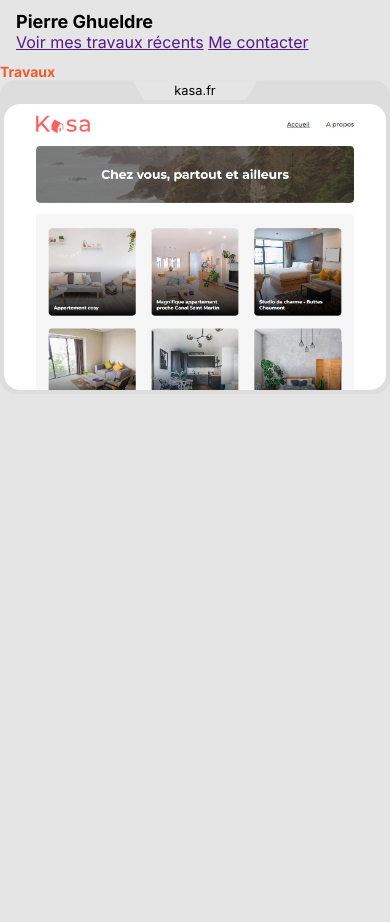
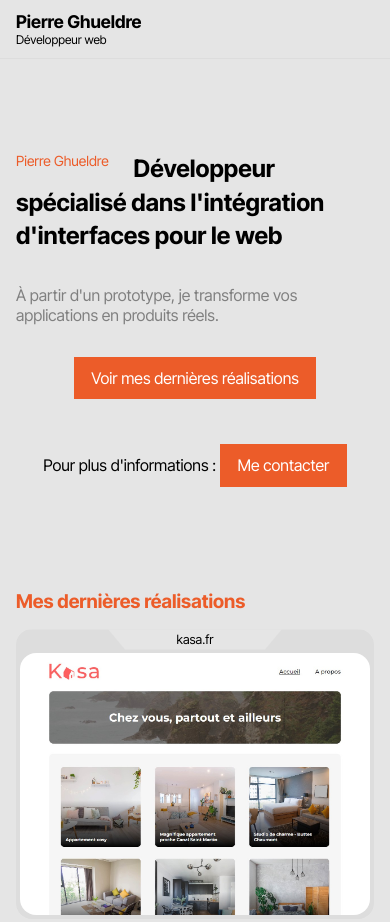
Before and after one commit to ghueldre-pierre/portfolio_dev, a plain HTML site: page index.html in a window 390 px wide. Shown: the top 922 px of the page. Before the commit the page ends 844 px from the top, so only its background shows below. Drawn offline with Linux system fonts and the light colour scheme.

Commit message:
mobile ok

```diff
--- a/index.html
+++ b/index.html
@@ -3,34 +3,62 @@
 <head>
     <meta charset="UTF-8">
     <meta name="viewport" content="width=device-width, initial-scale=1.0">
+    <!-- <link rel="preconnect" href="https://fonts.googleapis.com">
+    <link rel="preconnect" href="https://fonts.gstatic.com" crossorigin>
+    <link href="https://fonts.googleapis.com/css2?family=Inter:wght@100..900&display=swap" rel="stylesheet"> -->
     <link rel="preconnect" href="https://fonts.googleapis.com">
-    <link rel="preconnect" href="https://fonts.gstatic.com" crossorigin>
-    <link href="https://fonts.googleapis.com/css2?family=Inter:wght@100..900&display=swap" rel="stylesheet">
+<link rel="preconnect" href="https://fonts.gstatic.com" crossorigin>
+<link href="https://fonts.googleapis.com/css2?family=Inter+Tight:ital,wght@0,100..900;1,100..900&display=swap" rel="stylesheet">
     <!-- <link rel="stylesheet" href="style-min.css"> -->
     <link rel="stylesheet" href="style.css">
     <script type="module" src="main.js"></script>
-    <title>Portfolio de Pierre</title>
+    <!-- TODO : Ajouter des "mot-clés" sans en abuser -->
+    <meta name="description" content="Développeur web méticuleux et polyvalent">
+    <title>Portfolio de Pierre Ghueldre</title>
 </head>
 <body>
-    <header class="site-header">
-        <h1>Pierre Ghueldre</h1>
-        <!-- METTRE l'INTRO ICI -->
-        <!-- MOBILE ONLY -->
-        <a href="">Voir mes travaux récents</a>
-        <a href="">Me contacter</a>
+    <header class="main-container">
+        <a href="#" class="logo-txt">
+            <dl>
+                <dt>Pierre Ghueldre</dt>
+                <dd>Développeur web</dd>
+                <!-- https://stackoverflow.com/a/61311269 -->
+                <!-- <dd>Intégrateur web</dd> -->
+            </dl>
+        </a>
     </header>
     <main>
-        <section id="works">
-            <h2>Travaux</h2>
+        <section id="intro" class="main-container">
+            <div class="head">
+                <h1>Développeur spécialisé dans l'intégration d'interfaces pour le web</h1>
+                <p class="my-name">Pierre Ghueldre</p>
+            </div>
+            <div class="content">
+                <p>À partir d'un prototype, je transforme vos applications en produits réels.</p>
+            </div>
+            <nav>
+                <div class="call-to-action">
+                    <a href="#works" class="cta">Voir mes dernières réalisations</a>
+                </div>
+                <p class="call-to-contact"><span>Pour plus d'informations : </span><a href="mailto:ghueldre.pierre@laposte.net" class="cta">Me contacter</a></p>
+            </nav>
+            <!-- METTRE l'INTRO ICI -->
+            <!-- MOBILE ONLY -->
+
+            <!-- <a href="">Voir mes travaux récents</a> -->
+            <!-- <a href="">Me contacter</a> -->
+        </section>
+        <section id="works" class="main-container">
+            <h2>Mes dernières réalisations</h2>
             <div class="works-grid">
-                <article class="work" data-work-id="kasa">
+                <!-- <article class="work" data-work-id="kasa">
                     <div class="card">
                         <div class="tab">
                             <p>kasa.fr</p>
                         </div>
                         <img src="./images/kasa_preview.jpg" alt="">
                     </div>
-                </article>
+                </article> -->
             </div>
             <dialog id="work_dialog">
                 <div class="top-ui">
@@ -47,6 +75,18 @@
             </dialog>
         </section>
     </main>
+    <!-- En ce qui concerne les templates : -->
+    <!-- Je laisse des données en guise d'exemple -->
+    <template id="work_article_template">
+        <article class="work" data-work-id="kasa">
+            <div class="card">
+                <div class="tab">
+                    <p>kasa.fr</p>
+                </div>
+                <img src="./images/kasa_preview.jpg" alt="">
+            </div>
+        </article>
+    </template>
     <template id="work_template">
         <div class="card">
             <div class="tab">
@@ -62,9 +102,9 @@
             <dd class="item">
                 <ul class="no-default tech-list" data-key="tech_list"></ul>
             </dd>
-            <dt>Détails :</dt>
+            <dt>Tâches accomplies :</dt>
             <dd class="item">
-                <ul class="detail-list" data-key="detail_list"></ul>
+                <ul class="detail-list" data-key="task_list"></ul>
             </dd>
             <dt>Liens :</dt>
             <dd class="item">
--- a/main.js
+++ b/main.js
@@ -15,7 +15,7 @@ const workData = {
             "React Router": "./icons/react-router.svg",
             "Sass": "./icons/sass.svg"
         },
-        "detail_list": [
+        "task_list": [
             "Configuration de la navigation entre les pages de l'application avec React Router",
             "Développement de l'interface grâce à des composants React",
             "Utilisation des animations CSS",
@@ -23,6 +23,26 @@ const workData = {
         ],
         "link_list": {
             "Voir le code sur GitHub": "https://github.com/ghueldre-pierre/oc-projet-8"
+        }
+    },
+    "nina": {
+        "url": "nina-carducci.fr",
+        "preview_image": "./images/nina_preview.jpg",
+        "intro": [
+            "Nina, photographe professionnelle à fait appel à mes services pour optimiser son site et améliorer sa visibilité sur le web."
+        ],
+        "role": "Développeur frontend",
+        "tech_list": {
+            "Google Lighthouse": "./icons/google_light_house.jpg"
+        },
+        "task_list": [
+            "Optimisation globale du site tant sur les performances que sur le SEO",
+            "Mise en place d'un référencement local en utilisant Schema.org",
+            "Paramètrage du site pour l'afficher sur les réseaux sociaux",
+            "Améliorations et tests d'accessibilité"
+        ],
+        "link_list": {
+            "Voir le code sur GitHub": "https://github.com/ghueldre-pierre/oc-projet-9"
         }
     }
 };
@@ -57,7 +77,7 @@ const workContentDrivers = {
             element.append(li);
         }
     },
-    detail_list: (element, detailData) => {
+    task_list: (element, detailData) => {
         let li;
         for(const detailString of detailData) {
             li = document.createElement("li");
@@ -104,3 +124,32 @@ window.addEventListener("click", (event) => {
         workDialogElement.showModal();
     }
 });
+
+const workArticleTemplate = document.body.querySelector("#work_article_template");
+
+function createWorkArticle(workId) {
+    const workArticle = workArticleTemplate.content.cloneNode(true);
+    const data = workData[workId];
+
+    let elementToProcess = workArticle.querySelector("article");
+    elementToProcess.dataset.workId = workId;
+
+    elementToProcess = workArticle.querySelector(".tab p");
+    elementToProcess.textContent = data.url;
+
+    elementToProcess = workArticle.querySelector("img");
+    elementToProcess.setAttribute("src", data.preview_image)
+
+    return workArticle;
+}
+
+window.addEventListener("load", (event) => {
+    const workNames = Object.keys(workData);
+    const worksContainer = document.createDocumentFragment();
+    let newWork;
+    for(const id of workNames) {
+        newWork = createWorkArticle(id);
+        worksContainer.append(newWork);
+    }
+    document.body.querySelector(".works-grid").append(worksContainer);
+});
--- a/style.css
+++ b/style.css
@@ -1,4 +1,5 @@
-* {
+*, *::before, *::after {
+    box-sizing: border-box;
     margin: 0;
     padding: 0;
 }
@@ -9,7 +10,12 @@
 }
 
 body {
-    font-family: "Inter", sans-serif;
+    /*font-family: "Inter", sans-serif;*/
+
+    font-family: "Inter Tight", sans-serif;
+    font-optical-sizing: auto;
+    font-weight: 400;
+    font-style: normal;
 
     background-color: var(--main-bg-color);
     --current-bg-color: var(--main-bg-color);
@@ -30,9 +36,6 @@ ul.no-default {
 }
 
 /* ------------------- */
-.site-header {
-    padding: 0.7rem 1rem;
-}
 
 h1 {
     font-size: 18px;
@@ -40,7 +43,104 @@ h1 {
 
 h2 {
     color: var(--accent-color);
-    font-size: 14px;
+    /* font-size: 14px; */
+    font-size: 19px;
+}
+
+.main-container {
+    padding: 0.7rem 1rem;
+}
+
+section > * + * {
+    margin-top: 1rem;
+}
+
+/* ------------------- */
+header {
+    border-bottom: 1px solid #ddd;
+}
+
+a.logo-txt {
+    color: currentColor;
+    text-decoration-line: none;
+}
+
+.logo-txt dt {
+    font-size: 1.1rem;
+    font-weight: 700;
+}
+
+.logo-txt dd {
+    font-size: .75rem;
+}
+
+/* ------------------- */
+
+.cta {
+    color: white;
+    background-color: var(--accent-color);
+    cursor: pointer;
+    padding: 0.7em 1.1em;
+}
+
+a.cta {
+    text-decoration-line: none;
+}
+
+
+/* ------------------- */
+
+#intro {
+    /*padding-block: 6.5rem;*/
+    padding-block: 5.8rem;
+    /* 5.3 */
+}
+
+#intro .head {
+    position: relative;
+}
+
+#intro .my-name {
+    font-size: 0.875rem; /* 14px */
+    color: var(--accent-color);
+    position: absolute;
+    top: 0;
+}
+
+#intro h1 {
+    font-size: 24px;
+    text-indent: 4.9em;
+    line-height: 1.4;
+}
+
+#intro .content {
+    color: #808080;
+}
+
+nav {
+    text-align: center;
+}
+
+nav .call-to-contact .cta {
+    margin-top: 1rem;
+}
+
+nav .link-container {
+    display: block;
+    text-align: center;
+    margin-top: 1rem;
+}
+
+nav .cta {
+    display: inline-block;
+}
+
+nav > * + * {
+    margin-top: 1.8rem;
+}
+
+#intro > * + * {
+    margin-top: 2rem;
 }
 
 /* ------------------- */
@@ -82,8 +182,10 @@ dt {
 }
 
 .works-grid {
-    display: grid;
-    place-content: center;
+    display: flex;
+    flex-wrap: wrap;
+    row-gap: 1rem;
+    column-gap: 1.5rem;
 }
 .work {
     /* avoid to take all of the width : the image determines the width */
@@ -98,6 +200,8 @@ dt {
     transition: box-shadow 0.7s, transform 0.7s;
 
     clip-path: inset(0 0 -26px 0);
+
+    min-width: 286px;
 }
 .work:hover {
     box-shadow: 0 15px 20px -16px #b2b2b2;
@@ -112,7 +216,7 @@ dt {
     background-color: var(--current-bg-color);
     color: var(--current-color);
 
-    width: 33%;
+    width: 50%;
     margin-inline: auto;
     margin-bottom: 0.25em;
 
```
Also changed, not shown: icons/google_light_house.jpg (added), images/nina_preview.jpg (added).
